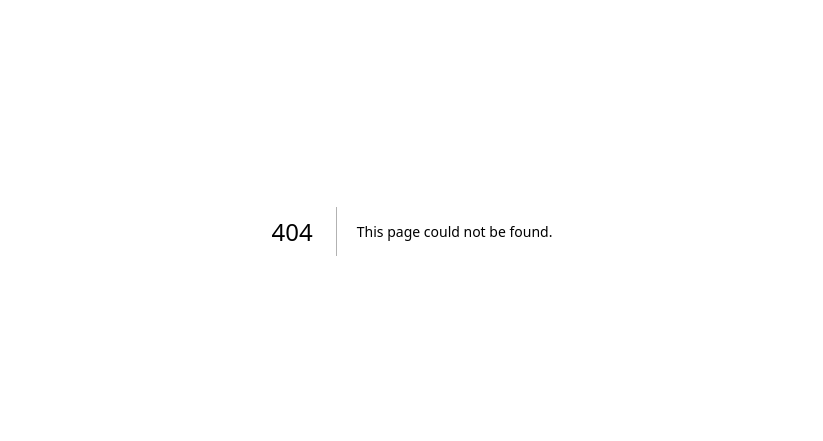
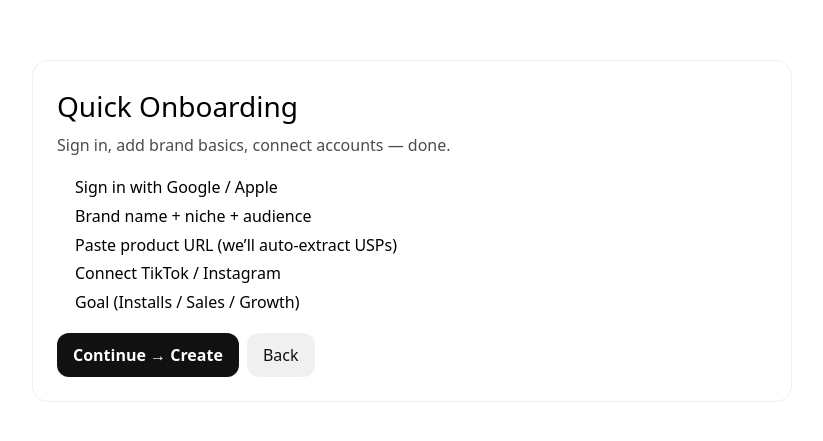
Before and after one commit to Yr1008/vera, a Next.js app: page /onboarding in a window 1280 px wide. Before the commit this address had no page. Shown: the part 193-634 px from the top of the page, without its empty margins (228-1051 px from the left). Built offline with nearby package versions, Linux system fonts and the light colour scheme.

Commit message:
Create onboarding.tsx

```diff
--- /dev/null
+++ b/pages/onboarding.tsx
@@ -0,0 +1,21 @@
+export default function Onboarding() {
+  return (
+    <main style={{minHeight:"100vh",display:"grid",placeItems:"center",padding:24}}>
+      <div style={{maxWidth:760,width:"100%",border:"1px solid #eee",borderRadius:16,padding:24}}>
+        <h1 style={{fontSize:28,marginBottom:6}}>Quick Onboarding</h1>
+        <p style={{opacity:.7,marginBottom:16}}>Sign in, add brand basics, connect accounts — done.</p>
+        <ol style={{lineHeight:1.8,marginLeft:18}}>
+          <li>Sign in with Google / Apple</li>
+          <li>Brand name + niche + audience</li>
+          <li>Paste product URL (we’ll auto-extract USPs)</li>
+          <li>Connect TikTok / Instagram</li>
+          <li>Goal (Installs / Sales / Growth)</li>
+        </ol>
+        <div style={{marginTop:16,display:"flex",gap:8}}>
+          <a href="/create" style={{padding:"10px 16px",background:"#111",color:"#fff",borderRadius:12,textDecoration:"none",fontWeight:600}}>Continue → Create</a>
+          <a href="/" style={{padding:"10px 16px",background:"rgba(0,0,0,.06)",borderRadius:12,textDecoration:"none"}}>Back</a>
+        </div>
+      </div>
+    </main>
+  );
+}
```
